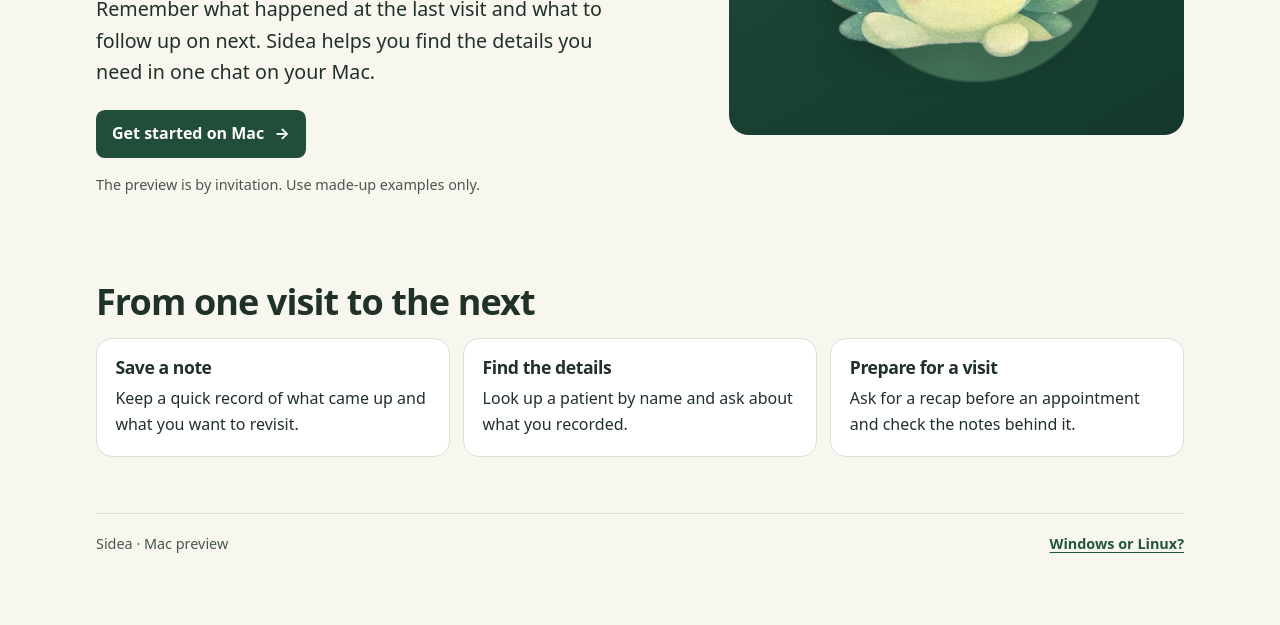
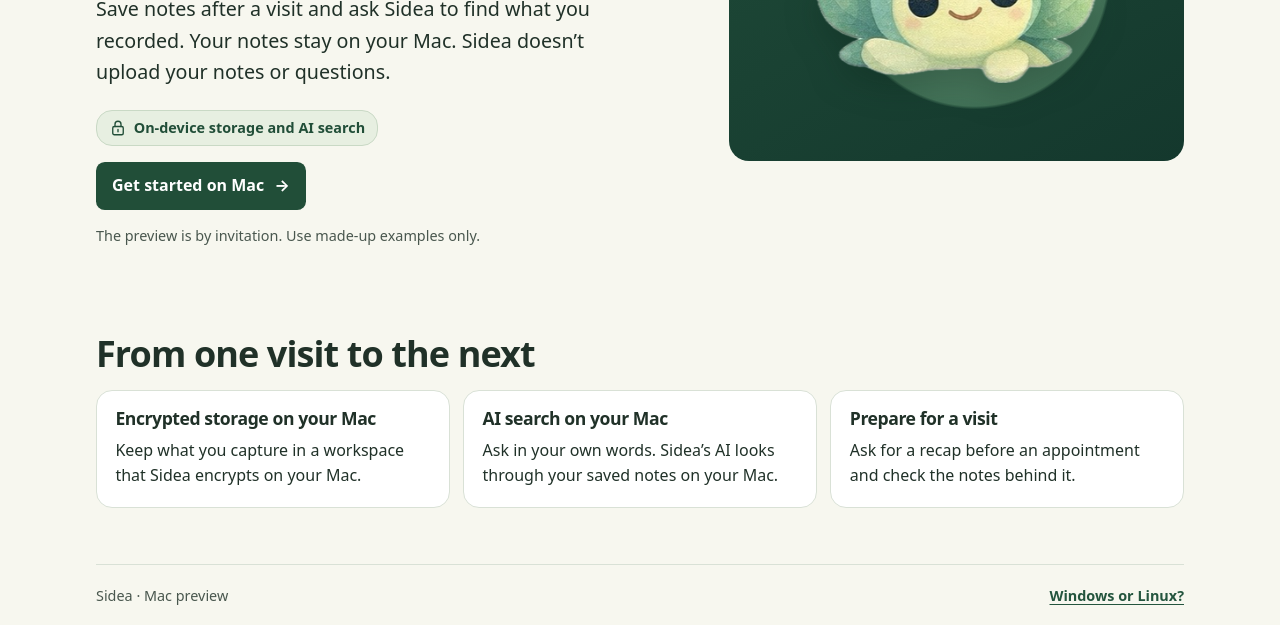
Before and after one commit to agonza1/sidea-preview, a plain HTML site: page index.html in a window 1280 px wide. Shown: the part 496-1121 px from the top of the page. Before the commit the page ends 1070 px from the top, so only its background shows below. Drawn offline with Linux system fonts and the light colour scheme.

Commit message:
Highlight on-device storage and AI search (#3)
Co-authored-by: agonza1 <16296681+agonza1@users.noreply.github.com>

```diff
--- a/index.html
+++ b/index.html
@@ -3,7 +3,7 @@
 <head>
   <meta charset="utf-8">
   <meta name="viewport" content="width=device-width, initial-scale=1">
-  <meta name="description" content="Sidea helps healthcare professionals keep notes organized and prepare for appointments. Try the Mac preview with made-up examples.">
+  <meta name="description" content="Sidea helps healthcare professionals save notes and search them with AI on their Mac. Try the preview with made-up examples.">
   <meta name="theme-color" content="#f7f7ef">
   <title>Sidea | Patient notes and visit prep for Mac</title>
   <link rel="stylesheet" href="styles.css">
@@ -30,7 +30,14 @@
         <div class="hero-copy">
           <p class="eyebrow">For healthcare professionals</p>
           <h1 id="intro" tabindex="-1">Your patient notes, close at hand.</h1>
-          <p class="lede">Remember what happened at the last visit and what to follow up on next. Sidea helps you find the details you need in one chat on your Mac.</p>
+          <p class="lede">Save notes after a visit and ask Sidea to find what you recorded. Your notes stay on your Mac. Sidea doesn’t upload your notes or questions.</p>
+          <p class="privacy-badge">
+            <svg aria-hidden="true" width="18" height="18" viewBox="0 0 24 24" fill="none" stroke="currentColor" stroke-width="1.8" stroke-linecap="round" stroke-linejoin="round">
+              <rect x="5" y="10" width="14" height="11" rx="2"/>
+              <path d="M8 10V7a4 4 0 0 1 8 0v3m-4 4v3"/>
+            </svg>
+            On-device storage and AI search
+          </p>
           <a class="button" href="#install">Get started on Mac <span aria-hidden="true">→</span></a>
           <p class="fine-print">The preview is by invitation. Use made-up examples only.</p>
         </div>
@@ -44,12 +51,12 @@
         <h2 id="workflow-title">From one visit to the next</h2>
         <div class="cards">
           <article>
-            <h3>Save a note</h3>
-            <p>Keep a quick record of what came up and what you want to revisit.</p>
+            <h3>Encrypted storage on your Mac</h3>
+            <p>Keep what you capture in a workspace that Sidea encrypts on your Mac.</p>
           </article>
           <article>
-            <h3>Find the details</h3>
-            <p>Look up a patient by name and ask about what you recorded.</p>
+            <h3>AI search on your Mac</h3>
+            <p>Ask in your own words. Sidea’s AI looks through your saved notes on your Mac.</p>
           </article>
           <article>
             <h3>Prepare for a visit</h3>
@@ -62,7 +69,7 @@
     <section id="install" class="inner-view" data-view aria-labelledby="install-title">
       <p class="eyebrow">Mac preview</p>
       <h2 id="install-title" class="view-title" tabindex="-1">Set up Sidea on your Mac</h2>
-      <p class="lede">If you’ve been invited to try Sidea, follow these three steps.</p>
+      <p class="lede">If you’ve been invited to try Sidea, follow these three steps. Use made-up examples only.</p>
 
       <div class="panel">
         <div class="requirements">
@@ -98,8 +105,12 @@
           <p>Make sure you’re signed in to GitHub with the account that received the invitation. You can also open the <a href="https://github.com/agonza1/Sidea-pro/releases/tag/v0.1.0-alpha.2-preview.5">download page on GitHub</a> and choose <strong>Sidea-Preview-arm64.dmg</strong> under <strong>Assets</strong>. If you still can’t open it, check with the person who invited you.</p>
         </details>
         <details>
+          <summary>Do my notes leave my Mac?</summary>
+          <p>Sidea stores and searches your notes on your Mac. Setup uses the internet to download the AI model. If you create a backup or export, you choose where to save that copy.</p>
+        </details>
+        <details>
           <summary>What should I use for a first try?</summary>
-          <p>Make up a patient and a short note, such as a reminder to check how a new routine is going. Then ask Sidea to help you prepare for that patient’s next visit. Please keep real patient information out of the preview.</p>
+          <p>Make up a patient and a short note, such as a reminder to check how a new routine is going. Then ask Sidea to help you prepare for that patient’s next visit. HIPAA compliance hasn’t been established for this preview.</p>
         </details>
         <details id="platforms">
           <summary>What about Windows and Linux?</summary>
--- a/styles.css
+++ b/styles.css
@@ -72,6 +72,23 @@ h3 { font-size: 1.1rem; }
 .view-title { font-size: clamp(2.3rem, 6vw, 4.25rem); }
 .lede { max-width: 34rem; margin: 1.2rem 0 1.4rem; font-size: clamp(1.04rem, 2.3vw, 1.23rem); }
 .fine-print, .site-footer { color: #49574e; font-size: .9rem; }
+
+.privacy-badge {
+  display: flex;
+  align-items: center;
+  gap: .45rem;
+  width: fit-content;
+  margin: 0 0 1rem;
+  padding: .33rem .72rem;
+  border: 1px solid #c9d9c5;
+  border-radius: 1rem;
+  color: #214e38;
+  background: #e7efe1;
+  font-size: .9rem;
+  font-weight: 700;
+}
+
+.privacy-badge svg { flex: none; }
 
 .button {
   display: inline-flex;
```
